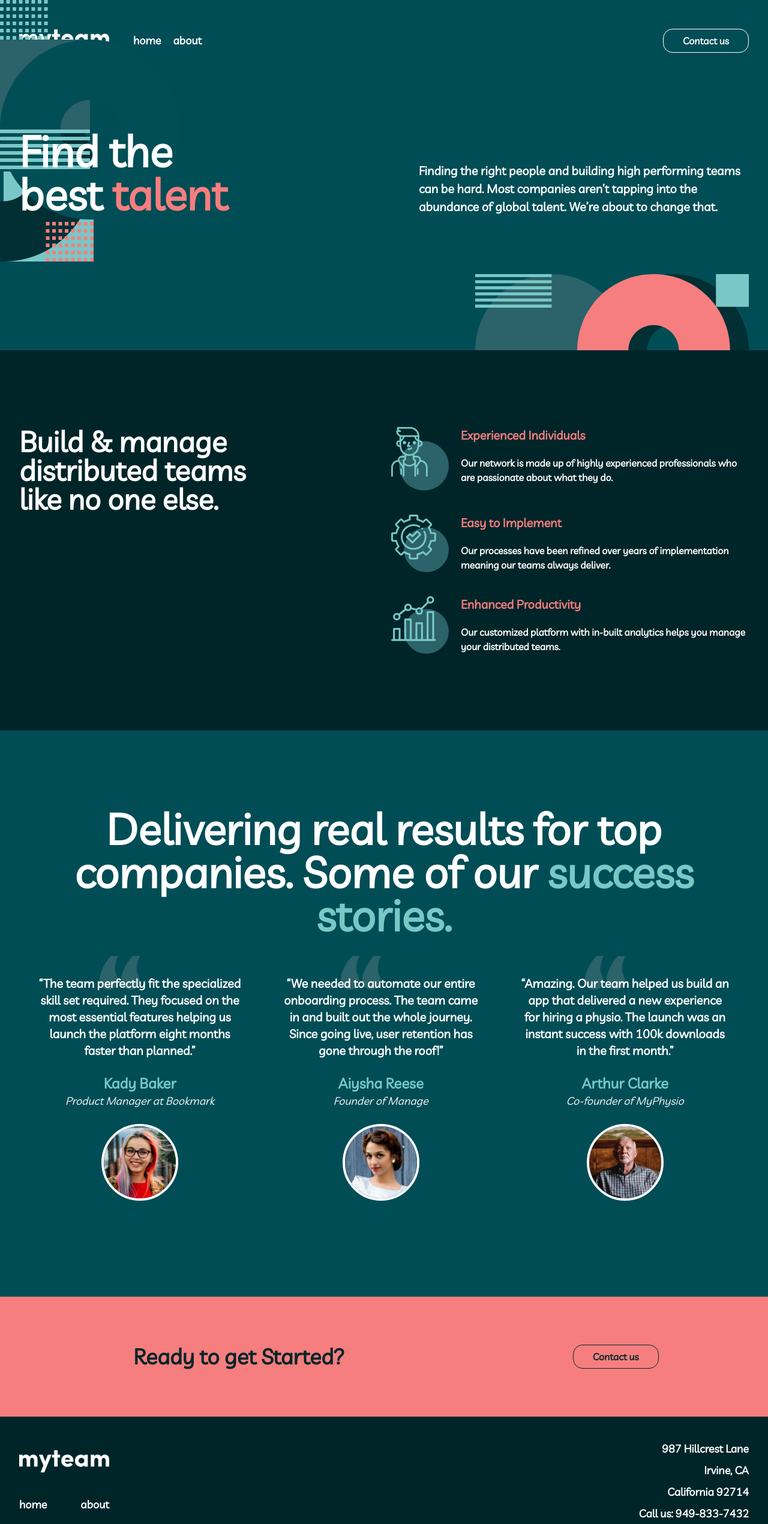
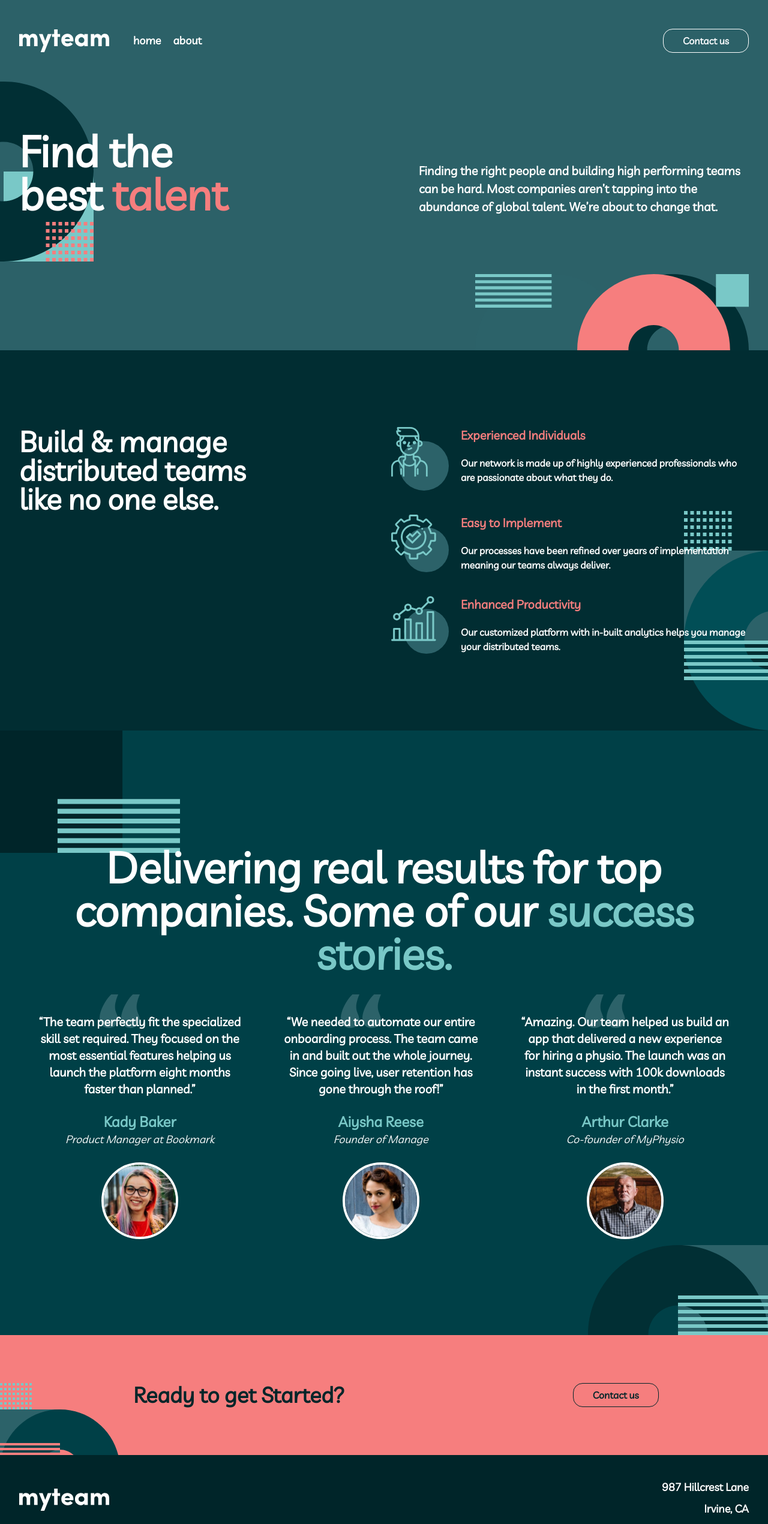
Before and after one commit to thiagomartns/myteam-multipage, a Next.js app: page / in a window 1280 px wide. Shown: the top 2541 px of the page at 60% size. Built offline with nearby package versions, Linux system fonts and the light colour scheme.

Commit message:
Refact: Add more bg patters and fix bg colors in home page

```diff
--- a/src/app/about/page.tsx
+++ b/src/app/about/page.tsx
@@ -8,7 +8,7 @@ import { ClientsSection } from "@/components/clients-section";
 export default function AboutPage() {
   return (
     <>
-      <section className="py-32 pt-20 bg-midnight-green">
+      <section className="py-32 pt-20 bg-police-blue">
         <div className="lg:container lg:max-w-screen-xl">
           <div className="flex flex-col gap-8 items-center px-5 md:px-32 lg:flex-row lg:px-0 lg:items-start lg:justify-between">
             <h1 className="text-center text-white text-5xl font-bold w-[9ch] md:text-6xl lg:text-7xl lg:text-left lg:w-[12ch]">
--- a/src/app/contact/page.tsx
+++ b/src/app/contact/page.tsx
@@ -4,7 +4,7 @@ import FormSection from "@/components/contact/components/form-section";
 
 export default function Contact() {
   return (
-    <section className="py-8 pb-16 bg-midnight-green">
+    <section className="py-8 pb-16 bg-police-blue">
       <div className="container lg:max-w-screen-xl">
         <div className="grid grid-cols-1 lg:grid-cols-2 items-center ">
           <HeroContact />
--- a/src/components/call-to-action/index.tsx
+++ b/src/components/call-to-action/index.tsx
@@ -1,13 +1,15 @@
 import React from "react";
 import { StyledButton } from "../styled-button";
 import Link from "next/link";
+import Image from "next/image";
+import Pattern7 from "@/assets/img/bg-pattern-home-6-about-5.svg";
 
 export const CallToAction = () => {
   return (
-    <section className="py-20 bg-light-coral">
+    <section className="py-20 bg-light-coral relative overflow-hidden">
       <div className="container lg:max-w-screen-xl">
         <div className="flex flex-col gap-10 items-center md:flex-row md:justify-around">
-          <h1 className="text-dark-green text-4xl text-center font-bold w-[12ch] md:w-[20ch]">
+          <h1 className="z-10 text-dark-green text-4xl text-center font-bold w-[12ch] md:w-[20ch]">
             Ready to get Started?
           </h1>
           <Link href="/contact">
@@ -15,6 +17,9 @@ export const CallToAction = () => {
           </Link>
         </div>
       </div>
+      <div className="absolute -bottom-6 left-0 z-0 lg:top-auto ">
+        <Image src={Pattern7} alt="Static Pattern" className="z-0" />
+      </div>
     </section>
   );
 };
--- a/src/components/clients-section/index.tsx
+++ b/src/components/clients-section/index.tsx
@@ -8,7 +8,7 @@ import GadgetsLogo from "@/assets/img/logo-gadgets-now.png";
 
 export const ClientsSection = () => {
   return (
-    <section className="py-16 bg-dark-green md:py-32">
+    <section className="py-16 bg-sacramento-state-green md:py-32">
       <div className="container lg:max-w-screen-xl flex flex-col gap-16">
         <h1 className="text-center text-white text-4xl font-bold md:text-5xl lg:text-6xl ">
           Some of our clients
--- a/src/components/directors-section/card/index.tsx
+++ b/src/components/directors-section/card/index.tsx
@@ -25,7 +25,7 @@ export const DirectorCard = ({ director }: DirectorProps) => {
   };
 
   return (
-    <li className="flex flex-col items-center py-12 mt-10 px-5 bg-dark-green relative w-64 h-80 my-0 mx-auto md:w-80 lg:w-96">
+    <li className="flex flex-col items-center py-12 mt-10 px-5 bg-sacramento-state-green relative w-64 h-80 my-0 mx-auto md:w-80 lg:w-96">
       {opened ? (
         <m.div
           initial={{ opacity: 0 }}
--- a/src/components/directors-section/index.tsx
+++ b/src/components/directors-section/index.tsx
@@ -55,7 +55,7 @@ export const DirectorsSection = () => {
   ];
 
   return (
-    <section className="py-16 bg-sacramento-state-green lg:py-24">
+    <section className="py-16 bg-deep-jungle-green lg:py-24">
       <div className="container lg:max-w-screen-xl">
         <h1 className="text-center text-white text-4xl font-bold md:text-5xl lg:text-6xl ">
           Meet the directors
--- a/src/components/hero-homepage/index.tsx
+++ b/src/components/hero-homepage/index.tsx
@@ -5,7 +5,7 @@ import Image from "next/image";
 
 export const HeroHomepage = () => {
   return (
-    <section className="bg-midnight-green relative">
+    <section className="bg-police-blue relative">
       <Content />
       <div className="hidden absolute top-0 z-0 -left-36 lg:block">
         <Image src={Pattern1} alt="Static Pattern" className="w-[300px]" />
--- a/src/components/info-homepage/index.tsx
+++ b/src/components/info-homepage/index.tsx
@@ -28,12 +28,12 @@ export const InfoHomepage = () => {
   ];
 
   return (
-    <section className="py-16 bg-dark-green lg:py-32">
+    <section className="py-32 bg-sacramento-state-green relative overflow-x-hidden ">
       <div className="container flex flex-col gap-10 lg:max-w-screen-xl lg:flex-row lg:justify-between lg:items-start">
-        <h1 className=" text-white text-5xl font-bold md:w-full lg:text-5xl lg:w-[25ch] xl:w-[15ch]">
+        <h1 className=" text-white z-10 text-5xl font-bold w-[10ch] md:w-[20ch] lg:text-5xl lg:w-[25ch] xl:w-[15ch]">
           Build & manage distributed teams like no one else.
         </h1>
-        <ul className="lg:flex lg:flex-col lg:gap-10">
+        <ul className="z-10 lg:flex lg:flex-col lg:gap-10">
           {items.map((item) => (
             <li
               className="flex flex-col gap-5 items-center py-8 md:flex-row lg:items-start lg:py-0"
@@ -57,8 +57,8 @@ export const InfoHomepage = () => {
           ))}
         </ul>
       </div>
-      <div className="absolute top-0 ">
-        <Image src={Pattern3} alt="Static Pattern" className="w-[300px]" />
+      <div className="absolute top-0 -right-40 z-0 lg:top-auto lg:bottom-0">
+        <Image src={Pattern3} alt="Static Pattern" className="w-[300px] z-0" />
       </div>
     </section>
   );
--- a/src/components/navigation/index.tsx
+++ b/src/components/navigation/index.tsx
@@ -6,7 +6,7 @@ import MenuBurger from "../menu-burger";
 
 export const Navigation = () => {
   return (
-    <div className="py-12 bg-midnight-green ">
+    <div className="py-12 bg-police-blue">
       <div className="container lg:max-w-screen-xl w-full flex justify-between">
         <div className="flex gap-10 items-center ">
           <Link href="/">
--- a/src/components/testimonials/index.tsx
+++ b/src/components/testimonials/index.tsx
@@ -4,6 +4,8 @@ import AvatarKady from "@/assets/img/avatar-kady.jpg";
 import AvatarAiysha from "@/assets/img/avatar-aiysha.jpg";
 import AvatarArthur from "@/assets/img/avatar-arthur.jpg";
 import IconQuotes from "@/assets/img/icon-quotes.svg";
+import Pattern5 from "@/assets/img/bg-pattern-home-4-about-3.svg";
+import Pattern6 from "@/assets/img/bg-pattern-home-5.svg";
 
 export const Testimonials = () => {
   const items = [
@@ -31,10 +33,10 @@ export const Testimonials = () => {
   ];
 
   return (
-    <section className="py-16 bg-midnight-green lg:py-32">
+    <section className="py-32 pt-48 bg-deep-jungle-green relative overflow-x-hidden ">
       <div className="lg:container lg:max-w-screen-xl">
         <div className="flex flex-col gap-8 items-center px-5 md:px-32 lg:px-0 lg:items-end lg:justify-between">
-          <h1 className="text-center text-white text-5xl font-bold md:text-6xl lg:text-7xl">
+          <h1 className="z-10 text-center text-white text-5xl font-bold md:text-6xl lg:text-7xl">
             Delivering real results for top companies. Some of our{" "}
             <span className="text-rapture-blue">success stories.</span>
           </h1>
@@ -72,6 +74,12 @@ export const Testimonials = () => {
           </div>
         </div>
       </div>
+      <div className="absolute top-0 left-0 z-0 ">
+        <Image src={Pattern5} alt="Static Pattern" className="w-[300px] z-0" />
+      </div>
+      <div className="absolute bottom-0 right-0 z-0 lg:top-auto ">
+        <Image src={Pattern6} alt="Static Pattern" className="w-[300px] z-0" />
+      </div>
     </section>
   );
 };
```
